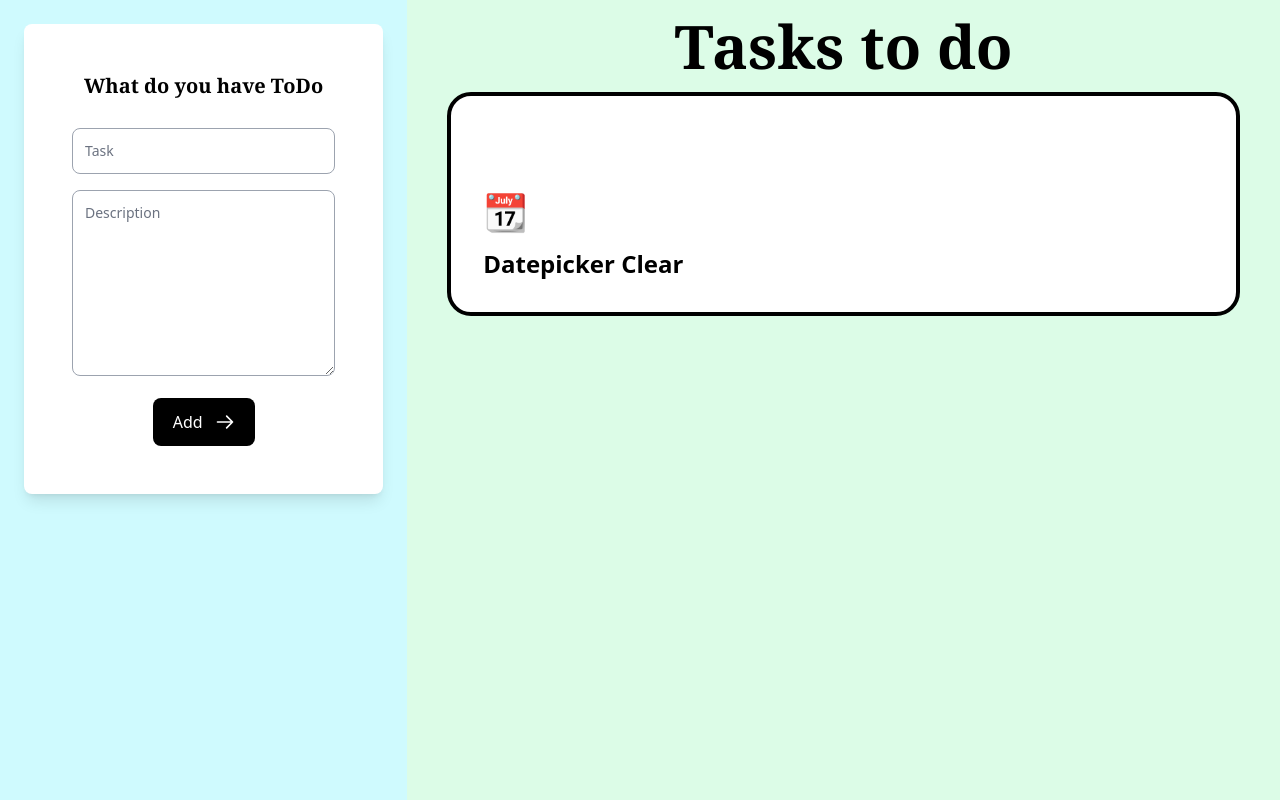
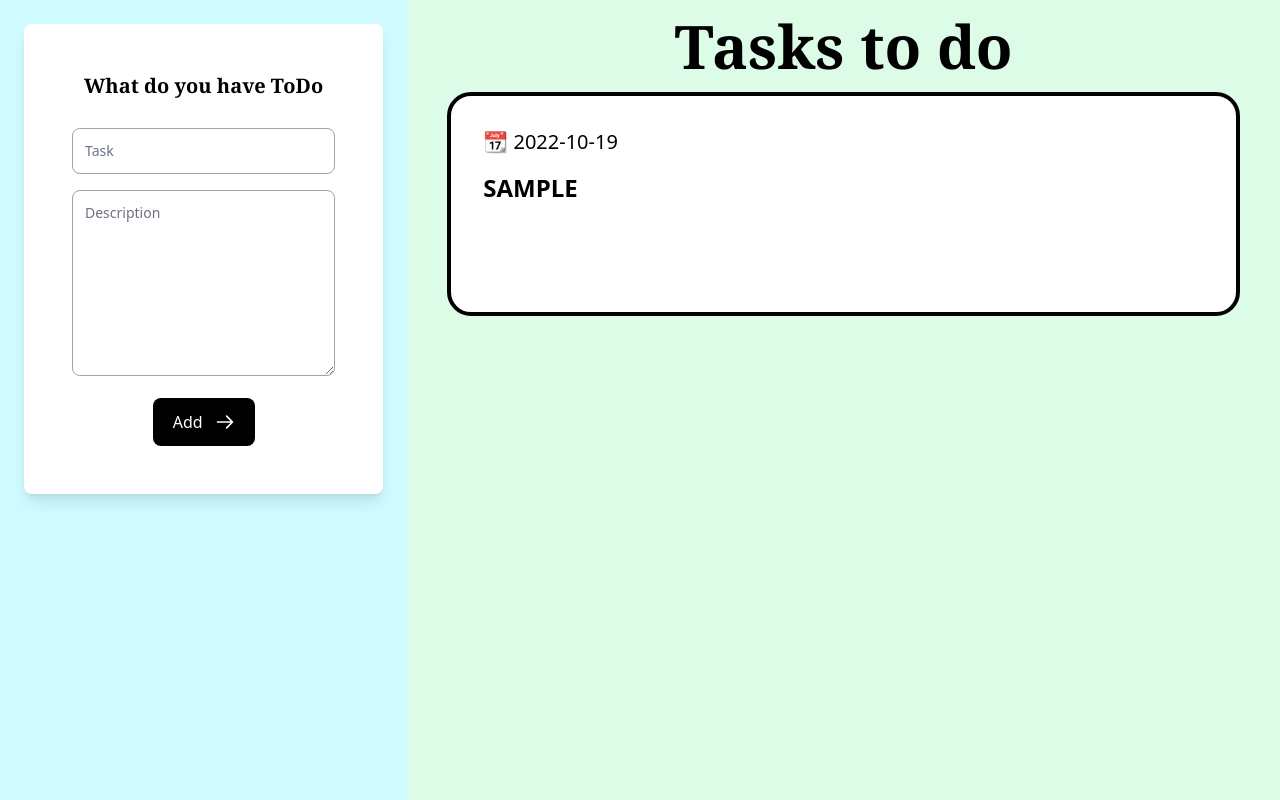
Before and after one commit to EugenioBravi/TodoApp, a React (Vite) app: page / in a window 1280 px wide. Both pictures are taken after typing "Sample", "Sample" into the empty fields and a click on the button "Add". Built offline with nearby package versions, Linux system fonts and the light colour scheme.

Commit message:
feat: Add a card when form in send

```diff
--- a/src/components/Card.jsx
+++ b/src/components/Card.jsx
@@ -1,26 +1,24 @@
-const Card = () => {
+const Card = ({ task }) => {
+  console.log(task.date);
   return (
-    <a className="group block h-56" href="/blog">
-  <div
-    className="relative flex h-full items-end rounded-3xl border-4 border-black bg-white p-8 transition group-hover:-translate-x-2 group-hover:-translate-y-2 group-hover:shadow-[8px_8px_0_0_#000]"
-  >
-    <div className="lg:group-hover:absolute lg:group-hover:opacity-0">
-      <span className="text-3xl sm:text-4xl" role="img" aria-hidden="true">📆</span>
-      <p className="mt-4 text-xl font-bold sm:text-2xl">Datepicker Clear</p>
+    <div className="group mb-4 block h-56">
+      <div className="relative flex h-full items-start rounded-3xl border-4 border-black bg-white p-8 transition group-hover:-translate-x-2 group-hover:-translate-y-2 group-hover:shadow-[8px_8px_0_0_#000]">
+        <div className="group-hover:absolute group-hover:opacity-0">
+          <span className="text-xl" role="img" aria-hidden="true">
+            📆 {task.date}
+          </span>
+          <p className="mt-4 text-xl font-bold sm:text-2xl uppercase">{task.info.task}</p>
         </div>
 
-    <div
-      className="absolute opacity-0 lg:group-hover:relative lg:group-hover:opacity-100"
-    >
-      <h3 className="text-2xl font-bold">Datepicker Clear</h3>
+        <div className="absolute opacity-0 group-hover:relative group-hover:opacity-100">
+          <h3 className="text-2xl font-bold uppercase">{task.info.task}</h3>
 
           <p className="mt-4 text-lg font-medium leading-relaxed">
-        Datepicker input using Flatpickr with a button that clears the selected
-        date.
+            {task.info.description}
           </p>
         </div>
       </div>
-</a>
-  )
-}
-export default Card
+    </div>
+  );
+};
+export default Card;
--- a/src/components/TaskContainer.jsx
+++ b/src/components/TaskContainer.jsx
@@ -1,10 +1,14 @@
+import { useTaskContext } from "./Context/TaskContext";
 import Card from "./Card";
 
 const TaskContainer = () => {
-
+  const {tasks} = useTaskContext()
   return <div className="h-full w-full bg-green-100 px-10">
     <h1 className="font-bold font-serif text-center my-4 text-6xl ">Tasks to do</h1>
-    <Card />
+    {
+      tasks.map(task => <Card task={task} key={task.id}/>)
+    }
+
   </div>;
 };
 export default TaskContainer;
```
Lines whose indentation alone changed are shown as unchanged.
